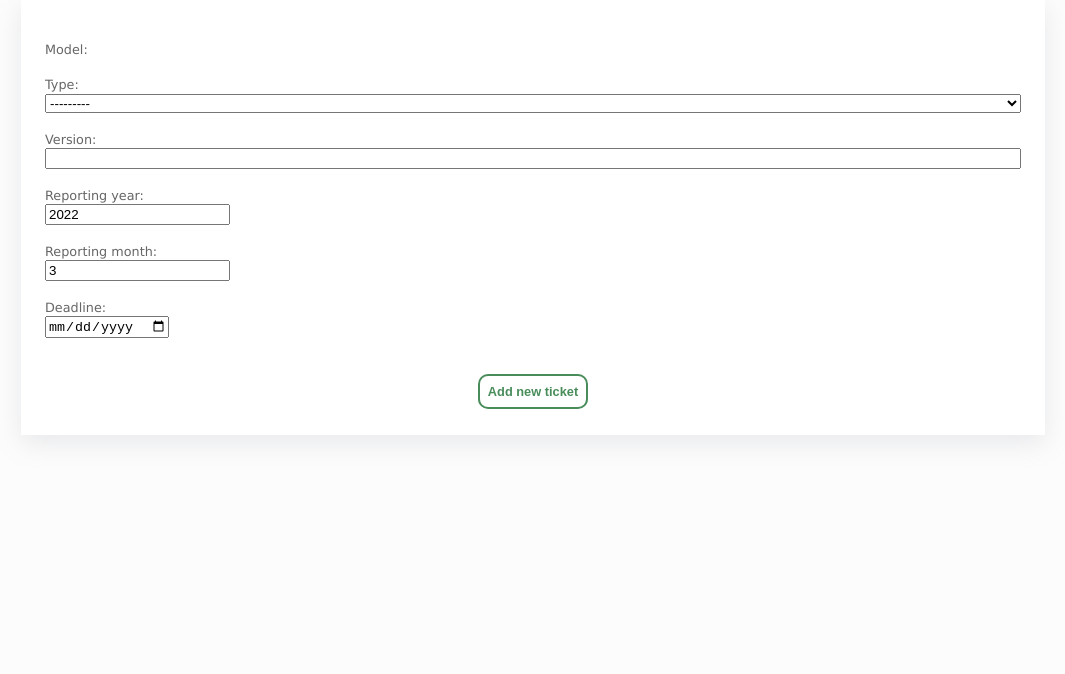
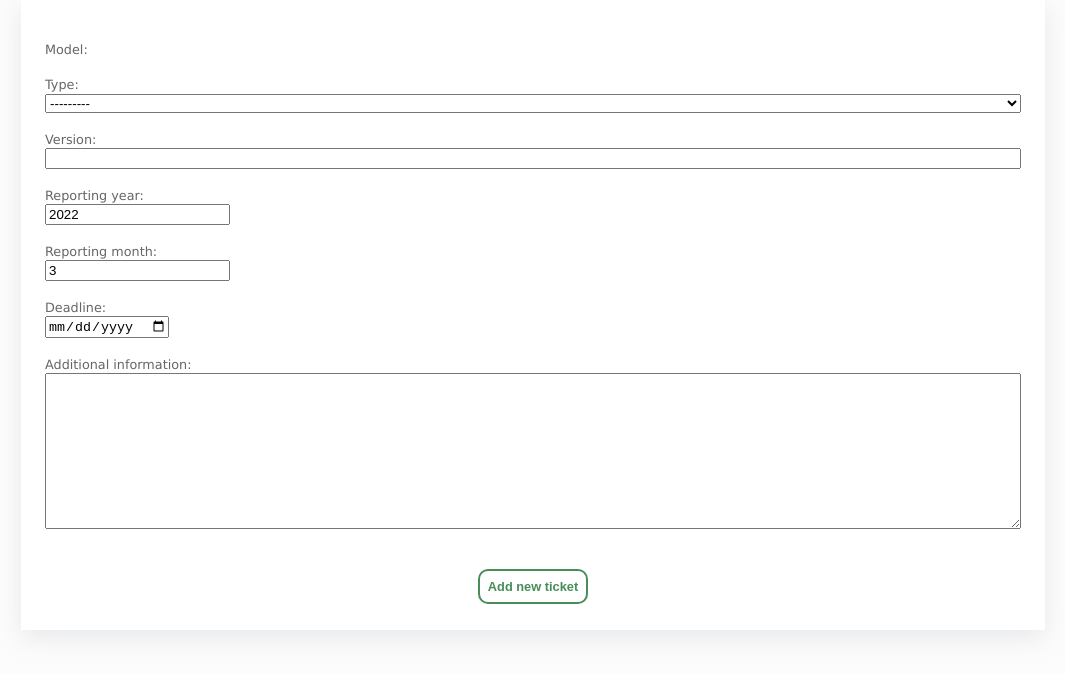
Before and after one commit to zchmielewska/actuticket, a Django app: page /add/ in a window 1280 px wide. Shown: the part 106-780 px from the top of the page, without its empty margins (107-1172 px from the left). Run offline with Django 3.2, Linux system fonts and the light colour scheme; the visitor is signed in with stand-in values (Sample User, id 1); data that the repository does not hold is empty.

Commit message:
add information to ticket model

```diff
--- a/ticket/forms.py
+++ b/ticket/forms.py
@@ -7,7 +7,7 @@ from ticket import models
 class TicketForm(forms.ModelForm):
     class Meta:
         model = models.Ticket
-        fields = ("model", "type", "version", "year", "month", "deadline")
+        fields = ("model", "type", "version", "year", "month", "deadline", "information")
         widgets = {
             "deadline": forms.DateInput(attrs={"type": "date"}),
             "model": forms.CheckboxSelectMultiple(),
--- a/ticket/models.py
+++ b/ticket/models.py
@@ -31,12 +31,13 @@ class Ticket(models.Model):
     month = models.PositiveIntegerField(default=date.today().month-1, verbose_name="reporting month")
     deadline = models.DateTimeField()
     created_by = models.ForeignKey(settings.AUTH_USER_MODEL, on_delete=models.CASCADE, related_name="create_user")
-    created_at = models.DateTimeField(auto_now=True)
+    created_at = models.DateTimeField()
     undertook_by = models.ForeignKey(settings.AUTH_USER_MODEL, on_delete=models.CASCADE, related_name="undertake_user", null=True)
     undertook_at = models.DateTimeField(null=True)
     closed_by = models.ForeignKey(settings.AUTH_USER_MODEL, on_delete=models.CASCADE, related_name="close_user", null=True)
     closed_at = models.DateTimeField(null=True)
     status = models.IntegerField(choices=STATUS, default=1)
+    information = models.TextField(verbose_name="additional information", null=True, blank=True)
 
     class Meta:
         ordering = ["-id"]
--- a/ticket/templates/ticket/ticket_detail.html
+++ b/ticket/templates/ticket/ticket_detail.html
@@ -36,6 +36,11 @@
         <p>
             <span class="label">Version</span><br>
             <span>{{ ticket.version }}</span>
+        </p>
+
+        <p>
+            <span class="label">Additional information</span><br>
+            <span>{{ ticket.information|linebreaks }}</span>
         </p>
 
         <p>
--- a/ticket/views.py
+++ b/ticket/views.py
@@ -37,6 +37,7 @@ class AddTicketView(LoginRequiredMixin, View):
         if form.is_valid():
             ticket = form.save(commit=False)
             ticket.created_by = request.user
+            ticket.created_at = datetime.datetime.now()
             ticket.save()
             form.save_m2m()
 
```
Also changed, not shown: ticket/migrations/0015_auto_20220415_2239.py (added), ticket/migrations/0016_ticket_information.py (added).
